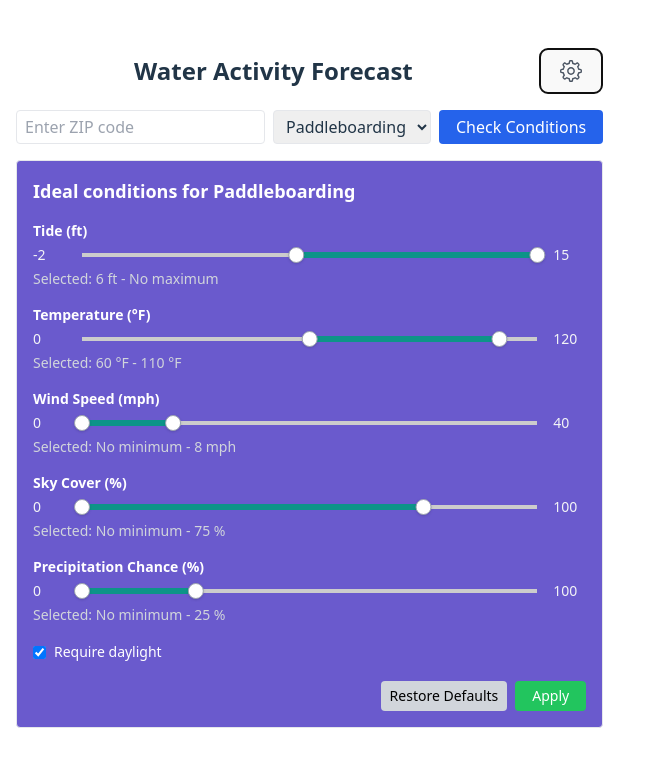
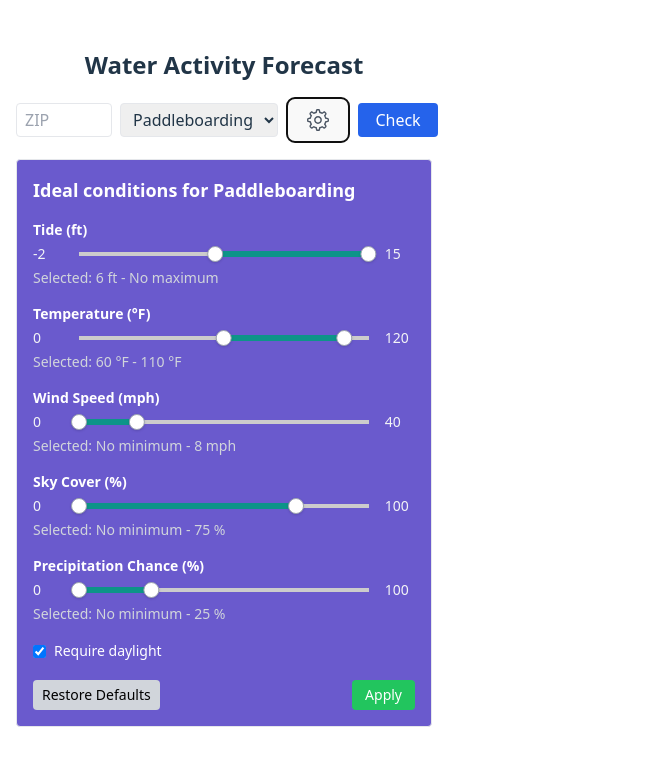
Before and after one commit to wtlebo/the-ideal-time, a React (Vite) app in the folder client/: page / in a window 1280 px wide. Both pictures are taken after a click on the button "Settings". Shown: the top 766 px of the page, without its empty margins (0-650 px from the left). Built offline with nearby package versions, Linux system fonts and the light colour scheme.

Commit message:
width, button layout

```diff
--- a/client/src/App.jsx
+++ b/client/src/App.jsx
@@ -1,10 +1,10 @@
 import React, { useState, useEffect } from 'react';
-import { Range, getTrackBackground } from 'react-range';
+import { Range } from 'react-range';
 import { GearIcon } from '@radix-ui/react-icons';
 import { activityDefaults } from './config/activityDefaults';
 
 function App() {
-  const [zipCode, setZipCode] = useState('');
+  const [zipCode, setZipCode] = useState(() => localStorage.getItem('lastZip') || '');
   const [activity, setActivity] = useState('paddleboarding');
   const [forecast, setForecast] = useState([]);
   const [stationId, setStationId] = useState('');
@@ -24,6 +24,7 @@ function App() {
   const [requireDaylight, setRequireDaylight] = useState(() => JSON.parse(localStorage.getItem(`${activity}_requireDaylight`)) ?? scoringConfig.requireDaylight);
 
   const saveToLocalStorage = () => {
+    localStorage.setItem('lastZip', zipCode);
     localStorage.setItem(`${activity}_tideRange`, JSON.stringify(tideRange));
     localStorage.setItem(`${activity}_temperatureRange`, JSON.stringify(temperatureRange));
     localStorage.setItem(`${activity}_windSpeedRange`, JSON.stringify(windSpeedRange));
@@ -50,19 +51,16 @@ function App() {
   };
 
   useEffect(() => {
-    const defaults = activityDefaults[activity];
-    setTideRange(defaults.tideRange);
-    setTemperatureRange(defaults.temperatureRange);
-    setWindSpeedRange(defaults.windSpeedRange);
-    setSkyCoverRange(defaults.skyCoverRange);
-    setPrecipChanceRange(defaults.precipChanceRange);
-    setRequireDaylight(defaults.requireDaylight);
-  }, [activity]);
+    if (zipCode) {
+      fetchConditions();
+    }
+  }, []);
 
   const fetchConditions = async () => {
     if (!zipCode) return;
     setLoading(true);
     setSelectedHour(null);
+    saveToLocalStorage();
     try {
       const params = new URLSearchParams({
         zip: zipCode,
@@ -89,13 +87,8 @@ function App() {
       console.error('Error fetching conditions:', error);
     } finally {
       setLoading(false);
+      setShowSettings(false);
     }
-  };
-
-  const applySettings = () => {
-    saveToLocalStorage();
-    fetchConditions();
-    setShowSettings(false);
   };
 
   const getScoreColor = (score) => {
@@ -119,11 +112,6 @@ function App() {
     if (e.key === 'Enter') {
       fetchConditions();
     }
-  };
-
-  const handleActivityChange = (e) => {
-    const selected = e.target.value;
-    setActivity(selected);
   };
 
   const renderSlider = (label, min, max, step, values, setValues, unit) => (
@@ -190,31 +178,24 @@ function App() {
   );
 
   return (
-    <div className="p-4 max-w-4xl mx-auto">
+    <div className="p-4 max-w-md mx-auto">
       <div className="flex justify-between items-center mb-4">
         <h1 className="text-2xl font-bold text-center flex-grow">Water Activity Forecast</h1>
-        <button
-          onClick={() => setShowSettings(!showSettings)}
-          className="text-gray-600 hover:text-black ml-2"
-          title="Scoring Preferences"
-        >
-          <GearIcon className="w-6 h-6" />
-        </button>
       </div>
 
       <div className="flex gap-2 items-center mb-4">
         <input
           type="text"
-          placeholder="Enter ZIP code"
-          className="border rounded px-2 py-1 flex-grow"
+          placeholder="ZIP"
+          className="border rounded px-2 py-1 w-24"
           value={zipCode}
           onChange={(e) => setZipCode(e.target.value)}
           onKeyDown={handleKeyDown}
         />
         <select
-          className="border rounded px-2 py-1"
+          className="border rounded px-2 py-1 flex-grow"
           value={activity}
-          onChange={handleActivityChange}
+          onChange={(e) => setActivity(e.target.value)}
         >
           {Object.keys(activityDefaults).map((key) => (
             <option key={key} value={key}>
@@ -223,14 +204,21 @@ function App() {
           ))}
         </select>
         <button
+          onClick={() => setShowSettings(!showSettings)}
+          className="text-gray-600 hover:text-black"
+          title="Settings"
+        >
+          <GearIcon className="w-6 h-6" />
+        </button>
+        <button
           onClick={fetchConditions}
           className="bg-blue-600 text-white px-4 py-1 rounded"
         >
-          Check Conditions
+          Check
         </button>
       </div>
 
-      {showSettings && (
+      {showSettings ? (
         <div className="mb-6 border rounded p-4" style={{ backgroundColor: 'rgb(106, 90, 205)' }}>
           <h2 className="text-lg font-semibold text-white mb-4">
             Ideal conditions for {activity.charAt(0).toUpperCase() + activity.slice(1)}
@@ -251,26 +239,22 @@ function App() {
               Require daylight
             </label>
           </div>
-          <div className="mt-4 text-right">
+          <div className="mt-4 flex justify-between">
             <button
               onClick={handleRestoreDefaults}
-              className="text-sm bg-gray-300 hover:bg-gray-400 text-black px-2 py-1 rounded mr-2"
+              className="text-sm bg-gray-300 hover:bg-gray-400 text-black px-2 py-1 rounded"
             >
               Restore Defaults
             </button>
             <button
-              onClick={applySettings}
-              className="text-sm bg-green-500 hover:bg-green-600 text-white px-4 py-1 rounded"
+              onClick={fetchConditions}
+              className="text-sm bg-green-500 hover:bg-green-600 text-white px-3 py-1 rounded"
             >
               Apply
             </button>
           </div>
         </div>
-      )}
-
-      {loading && <p>Loading...</p>}
-
-      {!showSettings && (
+      ) : (
         <div className="h-[500px] overflow-y-auto space-y-2">
           {forecast.map((hour, idx) => (
             <div
```
